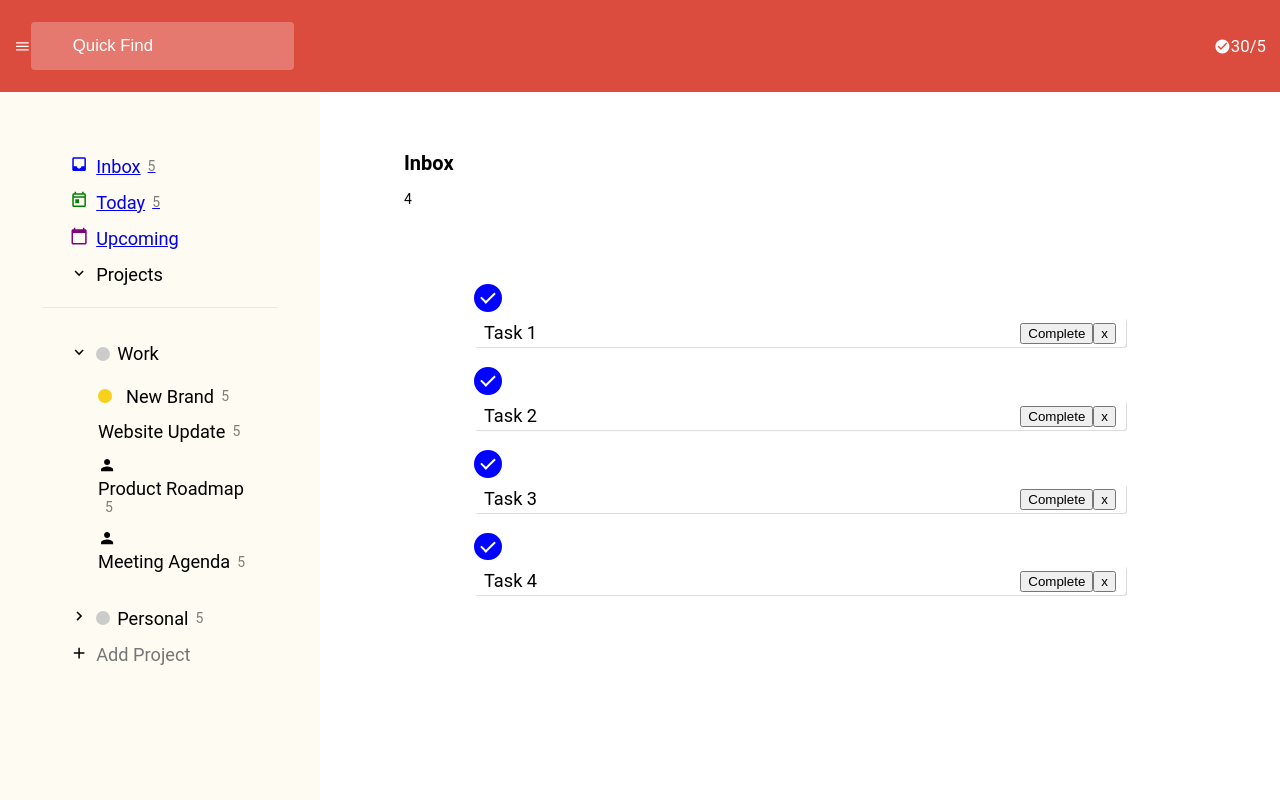
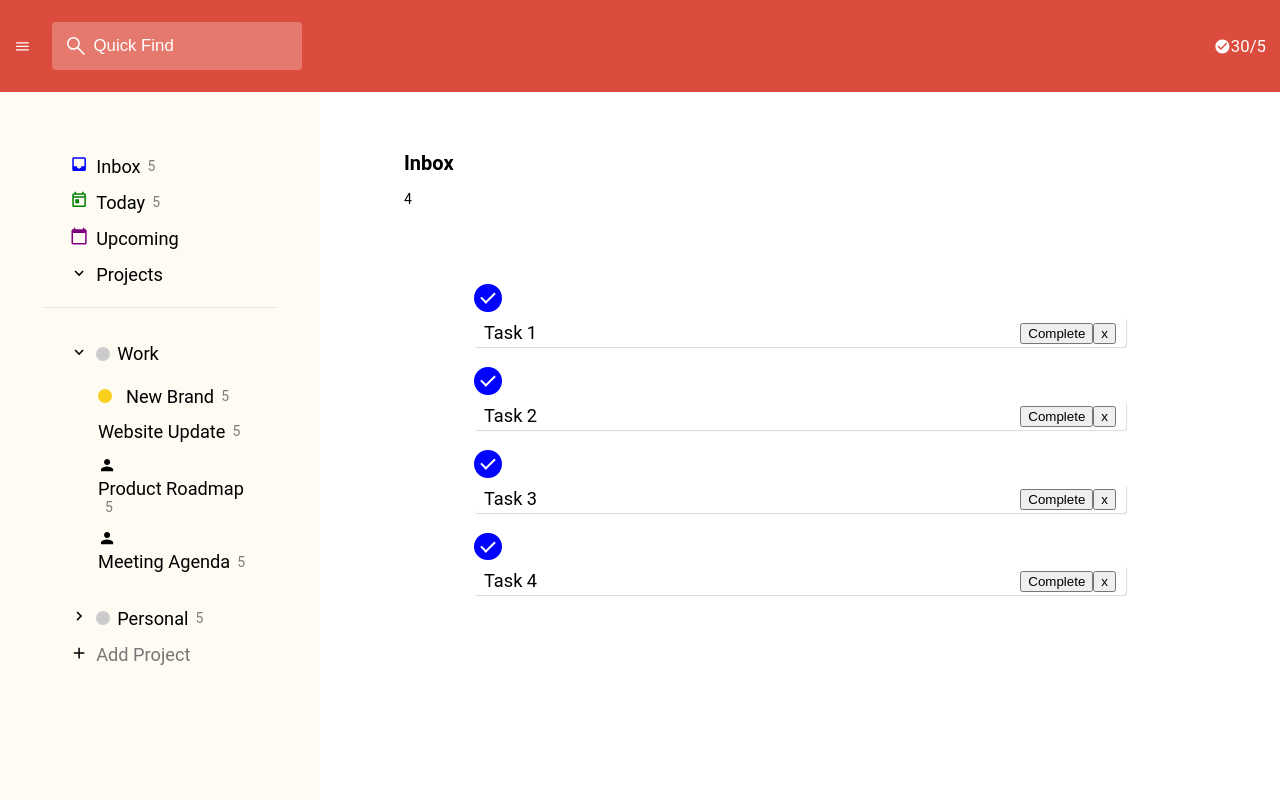
Before and after one commit to chris-ferenci/Task-Manager, a React (Create React App) app: page /inbox in a window 1280 px wide. Shown: the top 800 px of the page. Built offline with nearby package versions, Linux system fonts and the light colour scheme.

Commit message:
reorg component structure

```diff
--- a/src/App.js
+++ b/src/App.js
@@ -1,9 +1,28 @@
 import logo from './logo.svg';
+import './index.css';
 import './App.css';
+import { Routes, Route, Navigate} from "react-router-dom";
+
+//components
+import Header from './components/Header/Header';
+import LeftNav from './components/LeftNav/LeftNav';
+
+//  pages
+import Inbox from './pages/Inbox';
+import Today from './pages/Today';
+import Upcoming from './pages/Upcoming';
 
 function App() {
   return (
-    <div className="App">
+    <div id="main-container">
+      <Header/>
+      <LeftNav />
+      <Routes>
+          <Route exact path="/" element={ <Navigate to="/inbox" />}></Route>
+          <Route exact path='/inbox' element={<Inbox />}></Route>
+          <Route exact path='/today' element={<Today />}></Route>
+          <Route exact path='/upcoming' element={<Upcoming />}></Route>
+      </Routes>
     </div>
   );
 }
--- a/src/components/Header/Header.js
+++ b/src/components/Header/Header.js
@@ -1,18 +1,23 @@
-import React from 'react';
+import React, {useState} from 'react';
 import "./header.css";
 import {MdMenu, MdCheckCircle} from "react-icons/md"
+
+import LeftNav from '../LeftNav/LeftNav';
 
 import QuickFind from '../QuickFind/QuickFind';
 
 const Header = () => {
+    const [showNav, setShowNav] = useState(false);
+    const onClick = () => setShowNav(true);
+
     return(
-        <header>
+        <header id="header">
             <nav id="header-grid" class="container">
-                <div id="toggle" class="menu-toggle">
-                    <MdMenu />
+                <div id="toggle" class="menu-toggle" onClick={onClick}>
+                    <MdMenu /> {showNav ? <LeftNav/> : null}
+                </div>
 
-                    <QuickFind />
-                </div>
+                <QuickFind />
 
                 <div id="tasks" class="task-count">
                     <p>30/5</p>
--- a/src/components/Header/header.css
+++ b/src/components/Header/header.css
@@ -1,7 +1,12 @@
+#header {
+    grid-area: header;
+}
+
 header {
     background-color: #dc4c3e;
     color: #fff;
     font-size: 1.2rem;
+
 }
 
 header .container {
@@ -11,9 +16,9 @@ header .container {
 #header-grid{
     white-space : nowrap;
     display:grid;
-    grid-template-columns: 50% 50%;
+    grid-template-columns: 3% 20% auto;
     grid-template-rows: auto;
-    grid-template-areas: "toggle tasks";
+    grid-template-areas: "toggle quick-find tasks";
 }
 
 #toggle {
--- a/src/components/LeftNav/LeftNav.js
+++ b/src/components/LeftNav/LeftNav.js
@@ -13,7 +13,7 @@ export default function LeftNav() {
 
 
     return(
-    <Router>
+
 
         <nav id="left-nav">
             <ul className="left-nav-main">
@@ -55,14 +55,6 @@ export default function LeftNav() {
             </ul>
         </nav>
 
-        <Routes>
-            <Route exact path="/" element={ <Navigate to="/inbox" />}></Route>
-            <Route exact path='/inbox' element={<Inbox />}></Route>
-            <Route exact path='/today' element={<Today />}></Route>
-            <Route exact path='/upcoming' element={<Upcoming />}></Route>
-        </Routes>
-
-    </Router>
 
     );
 }
--- a/src/components/LeftNav/leftnav.css
+++ b/src/components/LeftNav/leftnav.css
@@ -7,6 +7,19 @@
 }
 
 /* LEFT NAV LIST */
+
+a, a:visited, a:hover {
+    text-decoration: none;
+    color: inherit;
+}
+
+a:active {
+    font-weight: 700;
+}
+
+a:visited{
+    text-decoration: none;
+}
 
 .li-icons{
     padding-right:8px;
--- a/src/components/MainBody/MainBody.js
+++ b/src/components/MainBody/MainBody.js
@@ -1,18 +1,22 @@
 import React from 'react';
 
+import Header from '../Header/Header';
 // pages
 import Inbox from '../../pages/Inbox';
 import Today from '../../pages/Today';
 import Upcoming from '../../pages/Upcoming';
+import LeftNav from '../LeftNav/LeftNav';
 // import LeftNav from '../LeftNav/LeftNav';
 
 export default function MainBody(){
+
     return(
         <>
+        <div class="main-container">
         <Inbox />
         <Upcoming />
         <Today />
-
+        </div>
         </>
 
     );
--- a/src/components/QuickFind/QuickFind.js
+++ b/src/components/QuickFind/QuickFind.js
@@ -3,8 +3,10 @@ import "./quickfind.css"
 
 export default function QuickFind(){
     return(
-    <form class="form-block">
-        <input type="text" id="fsearch" placeholder="Quick Find"/>
-    </form>
+    <div id="quick-find">
+        <form className="form-block">
+            <input type="text" id="fsearch" placeholder="Quick Find"/>
+        </form>
+    </div>
     )
 }
--- a/src/components/QuickFind/quickfind.css
+++ b/src/components/QuickFind/quickfind.css
@@ -1,4 +1,8 @@
 /* FORM INPUT STYLE */
+
+#quick-find {
+  grid-area: quick-find;
+}
 
 input[type=checkbox] {
     appearance: none;
@@ -18,7 +22,7 @@ input[type=text] {
     border-radius: 4px;
     background-color: rgb(255, 255, 255, .25);
     background-size: 24px;
-    /* background-image: url('/img/ic-search.svg'); */
+    background-image: url('./ic-search.svg');
     background-position: 12px 12px;
     background-repeat: no-repeat;
     /* padding-left: 40px; */
--- a/src/index.css
+++ b/src/index.css
@@ -44,6 +44,7 @@ li {
   grid-template-columns: 25% auto;
   grid-template-rows: auto;
   grid-template-areas:
+  "header header"
   "left-nav primary-content";
 }
 
--- a/src/index.js
+++ b/src/index.js
@@ -2,31 +2,16 @@ import React from 'react';
 import ReactDOM from 'react-dom/client';
 import { BrowserRouter as Router, Routes, Route, Navigate} from 'react-router-dom' ;
 import './index.css';
-// import App from './App';
+import App from './App';
 import reportWebVitals from './reportWebVitals';
 
-// components
-import Header from './components/Header/Header'
-import LeftNav from './components/LeftNav/LeftNav'
+const root = ReactDOM.createRoot(document.getElementById('root'));
 
-//pages
-
-import Inbox from './pages/Inbox';
-import Today from './pages/Today';
-import Upcoming from './pages/Upcoming';
-// import MainBody from './components/MainBody/MainBody';
-
-const root = ReactDOM.createRoot(document.getElementById('root'));
 root.render(
   <>
-
-    <Header/>
-
-    <div id="main-container">
-
-      <LeftNav />
-
-    </div>
+    <Router>
+        <App />
+    </Router>
 
   </>
 );
```
Also changed, not shown: src/pages/Inbox.js (+3 -8 lines), src/components/QuickFind/ic-search.svg (added).
